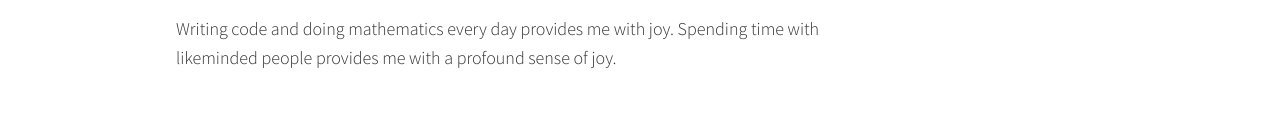
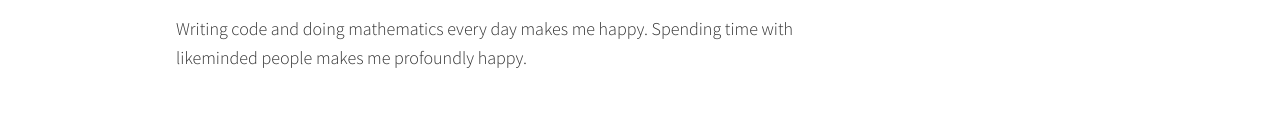
Before and after one commit to josht-jpg/portfolio_website, a plain HTML site: page index.html in a window 1280 px wide. Shown: the part 1556-1678 px from the top of the page. Drawn offline with nearby package versions, Linux system fonts and the light colour scheme.

Commit message:
Update index.html

```diff
--- a/index.html
+++ b/index.html
@@ -79,7 +79,7 @@
 
            <div class="about-me__body">
                <p>I am interested in everything. I am currently working on combining natural language processing and computer vision to analyze films and comic books in novel ways. I'm passionate about ultramarathon running. I'm passionate about reading. I'm currently reading: Think Complexity, Storytelling with Data, The Immortal Life of Henrietta Lacks, Watchmen, Bioinformatics second edition: The Machine Learning Approach.</p>
-               <p>Writing code and doing mathematics every day provides me with joy. Spending time with likeminded people provides me with a profound sense of joy. </p>
+               <p>Writing code and doing mathematics every day makes me happy. Spending time with likeminded people makes me profoundly happy. </p>
            </div>
 
            <img src="css_profile.jpg" alt="Me hiking" class="about-me__img">
```
